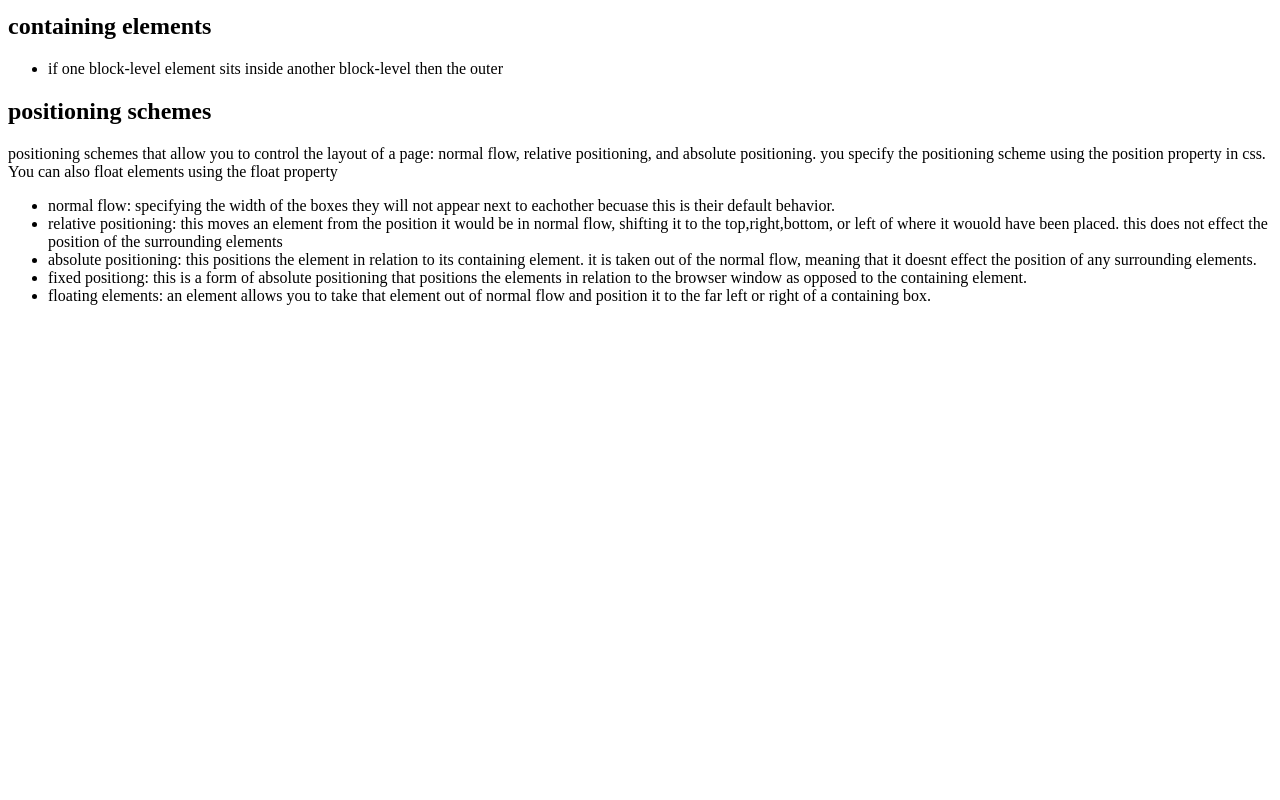
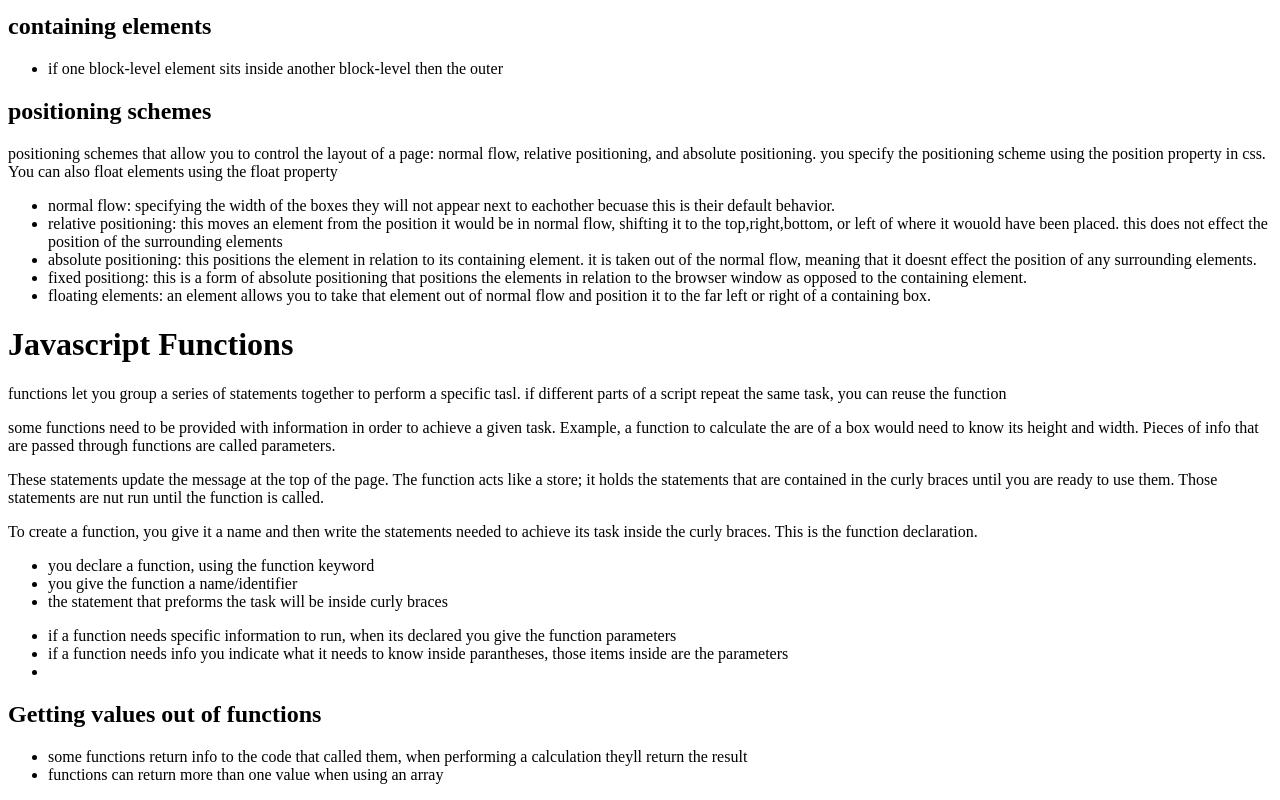
Before and after one commit to devingoulet/reading-notes, a plain HTML site: page class04/index.html in a window 1280 px wide. Shown: the part 460-1260 px from the top of the page. Before the commit the page ends 800 px from the top, so only its background shows below. Drawn offline with Linux system fonts and the light colour scheme.

Commit message:
reading notes 04

```diff
--- a/class04/index.html
+++ b/class04/index.html
@@ -40,5 +40,34 @@
                 <li>fixed positiong: this is a form of absolute positioning that positions the elements in relation to the browser window as opposed to the containing element.</li>
                 <li>floating elements: an element allows you to take that element out of normal flow and position it to the far left or right of a containing box.</li>
             </ul>
+        <h1>Javascript Functions</h1>
+            <p>functions let you group a series of statements together to perform a
+                specific tasl. if different parts of a script repeat the same task, you can reuse the function</p>
+
+            <p>some functions need to be provided with information in order to achieve a given task. Example, a function to calculate
+                the are of a box would need to know its height and width. Pieces of info that are passed through functions are called parameters.</p>
+
+            <p>These statements update the message at the top of the page. The function acts like a store; it holds the statements that are contained
+                in the curly braces until you are ready to use them. Those statements are nut run until the function is called.</p>
+
+            <p>To create a function, you give it a name and then write the statements needed to achieve its task inside the curly braces.
+                This is the function declaration.</p>
+
+                <ul>
+                    <li>you declare a function, using the function keyword</li>
+                    <li>you give the function a name/identifier</li>
+                    <li>the statement that preforms the task will be inside curly braces</li>
+                </ul>
+
+                <ul>
+                    <li>if a function needs specific information to run, when its declared you give the function parameters</li>
+                    <li>if a function needs info you indicate what it needs to know inside parantheses, those items inside are the parameters</li>
+                    <li></li>
+                </ul>
+            <h2>Getting values out of functions</h2>
+                <ul>
+                    <li>some functions return info to the code that called them, when performing a calculation theyll return the result</li>
+                    <li>functions can return more than one value when using an array</li>
+                </ul>
 </body>
 </html>
```
